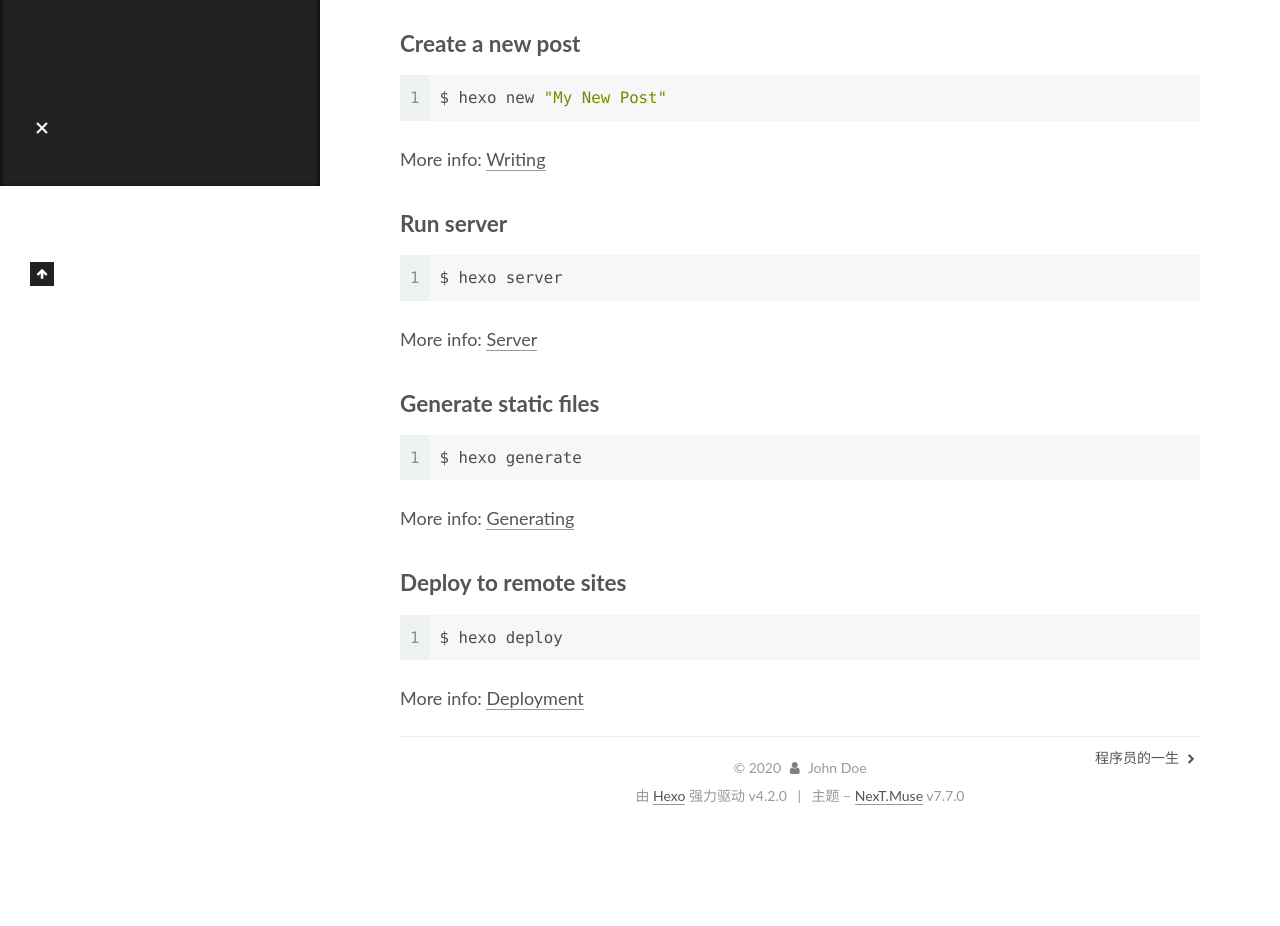
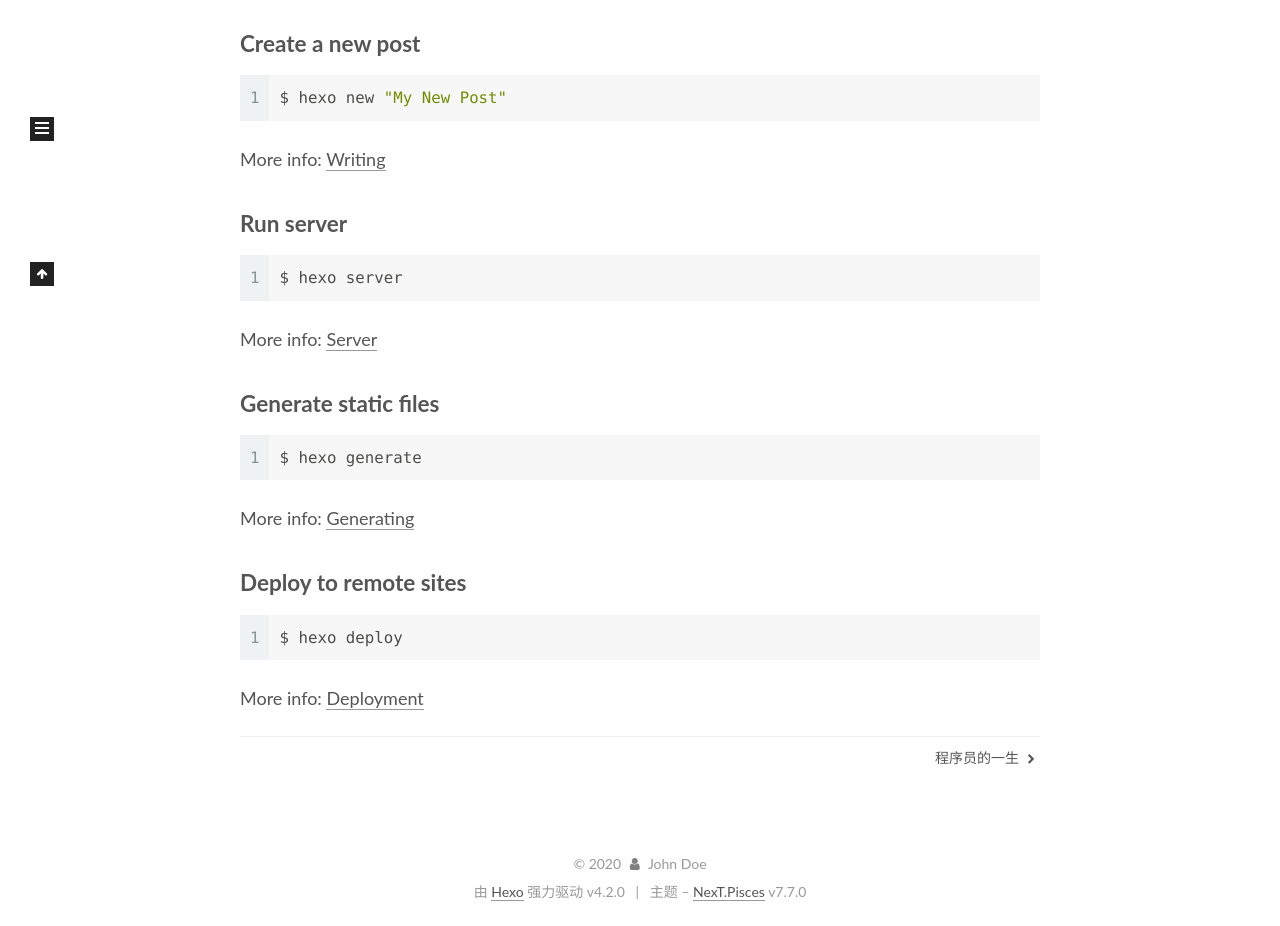
Before and after one commit to hkf-2018/hkf-2018.github.io, a plain HTML site: page 2020/01/14/hello-world/index.html in a window 1280 px wide. Shown: the part 614-1540 px from the top of the page. Before the commit the page ends 1444 px from the top, so only its background shows below. Drawn offline with Linux system fonts and the light colour scheme.

Commit message:
Site updated: 2020-01-21 16:01:16

```diff
--- a/2020/01/14/hello-world/index.html
+++ b/2020/01/14/hello-world/index.html
@@ -21,7 +21,7 @@
   var CONFIG = {
     hostname: new URL('http://yoursite.com').hostname,
     root: '/',
-    scheme: 'Muse',
+    scheme: 'Pisces',
     version: '7.7.0',
     exturl: false,
     sidebar: {"position":"left","display":"post","padding":18,"offset":12,"onmobile":false},
@@ -350,7 +350,7 @@
   <div class="powered-by">由 <a href="https://hexo.io/" class="theme-link" rel="noopener" target="_blank">Hexo</a> 强力驱动 v4.2.0
   </div>
   <span class="post-meta-divider">|</span>
-  <div class="theme-info">主题 – <a href="https://muse.theme-next.org/" class="theme-link" rel="noopener" target="_blank">NexT.Muse</a> v7.7.0
+  <div class="theme-info">主题 – <a href="https://pisces.theme-next.org/" class="theme-link" rel="noopener" target="_blank">NexT.Pisces</a> v7.7.0
   </div>
 
 
@@ -376,7 +376,7 @@
 <script src="/js/motion.js"></script>
 
 
-<script src="/js/schemes/muse.js"></script>
+<script src="/js/schemes/pisces.js"></script>
 
 
 <script src="/js/next-boot.js"></script>
```
Also changed, not shown: 2020/01/15/c程序员的一生/index.html (+3 -3 lines), archives/2020/01/index.html (+3 -3 lines), archives/2020/index.html (+3 -3 lines), archives/index.html (+3 -3 lines), index.html (+3 -3 lines), tags/笑傲江湖/index.html (+3 -3 lines).
